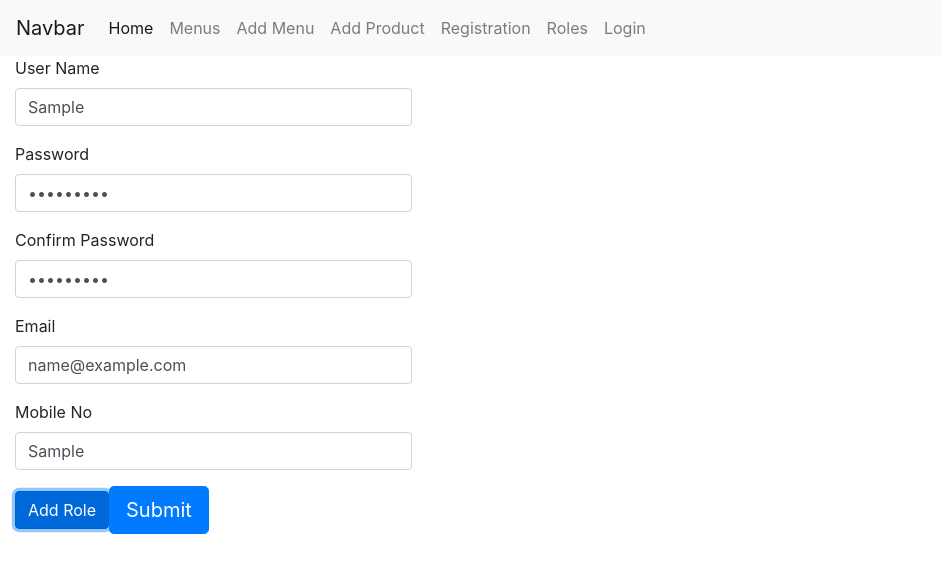
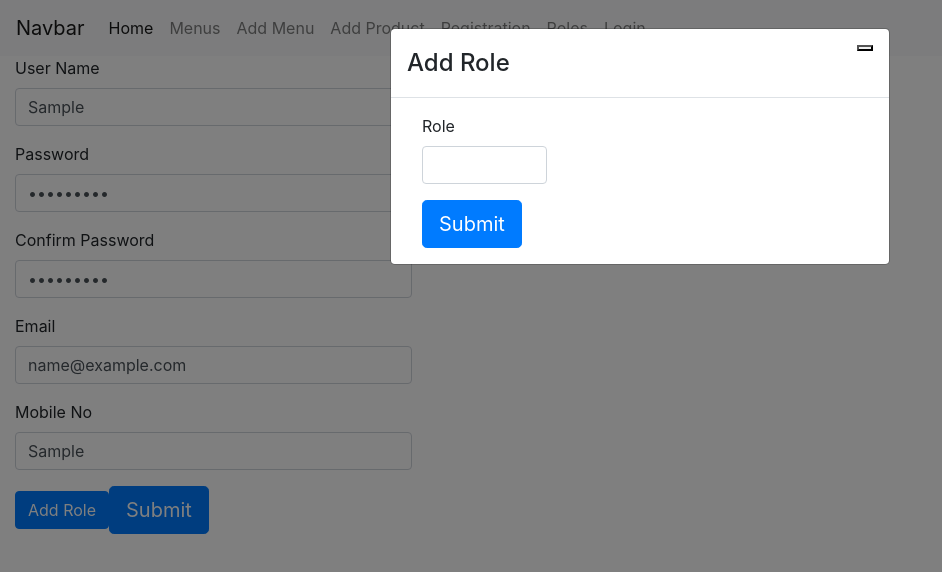
Before and after one commit to iftu06/rm-frontend, a React (Create React App) app: page /register in a window 1280 px wide. Both pictures are taken after typing "Sample", "Sample123", "Sample123", "name@example.com", "Sample" into the empty fields and a click on the button "Add Role". Shown: the top 572 px of the page, without its empty margins (0-942 px from the left). Built offline with nearby package versions, Linux system fonts and the light colour scheme.

Commit message:
popup-new

```diff
--- a/src/auth/Registration.js
+++ b/src/auth/Registration.js
@@ -48,11 +48,18 @@ const Registration = () => {
 
     // }
 
+    const hideModal = () => {
+        openModal(false);
+    }
+
 
     useEffect(() => {
-        //  getRoles();
-        // openModal(true);
-    }, [isModalOpen])
+
+    }, [])
+
+    const showModal = () => {
+        openModal(true);
+    }
 
     const validationSchema = Yup.object({
         // 'userName': Yup.string().required('Name can not be empty'),
@@ -102,7 +109,9 @@ const Registration = () => {
         {
             (formik) =>
                 <div className="col-md-4">
-                    <CustomModal render={() => <Roles></Roles>} modalHeader={"Add Role"} showModal={isModalOpen}>
+                    <CustomModal render={() => <Roles></Roles>}
+                     modalHeader="Add Role" showModal={isModalOpen}
+                     hideModal={hideModal}>
 
                     </CustomModal>
                     {!isLoading && <Form>
@@ -118,7 +127,7 @@ const Registration = () => {
 
 
 
-                        <Button variant="primary" onClick={() => openModal(true)}>Add Role</Button>
+                        <Button variant="primary" onClick={showModal}>Add Role</Button>
 
 
                         <button type="submit"
--- a/src/common/CustomModal.jsx
+++ b/src/common/CustomModal.jsx
@@ -1,4 +1,4 @@
-import React, { useState } from 'react';
+import React, { useEffect, useState } from 'react';
 import { Formik, Form } from 'formik'
 import * as Yup from 'yup';
 import FormikControl from '../formik-element/FormikControl';
@@ -11,10 +11,14 @@ const CustomModal = (props) => {
     };
 
 
-    const [show, setShow] = useState(props.showModal);
+    // const [showL, setShow] = useState(props.showModal);
 
-    const handleClose = () => setShow(false);
-    const handleShow = () => setShow(true);
+    // const handleClose = () => setShow(false);
+    // const handleShow = () => setShow(true);
+
+    // useEffect(() => {
+    //     setShow(props.showModal)
+    // }, [props.showModal])
 
     const validationSchema = Yup.object({
         'role': Yup.string().required('Role can not be empty'),
@@ -23,7 +27,7 @@ const CustomModal = (props) => {
     return (
         <>
 
-            <Modal show={show} onHide={handleClose}>
+            <Modal show={props.showModal} onHide={props.hideModal}>
                 <Modal.Header closeButton>
                     <Modal.Title>{props.modalHeader}</Modal.Title>
                 </Modal.Header>
```
